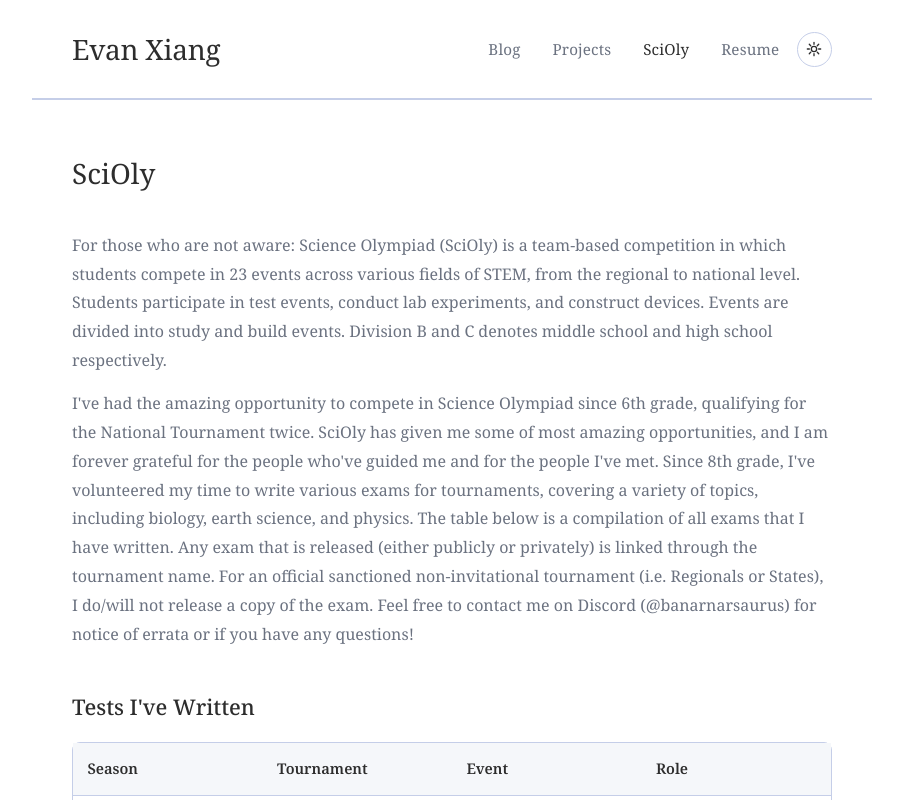
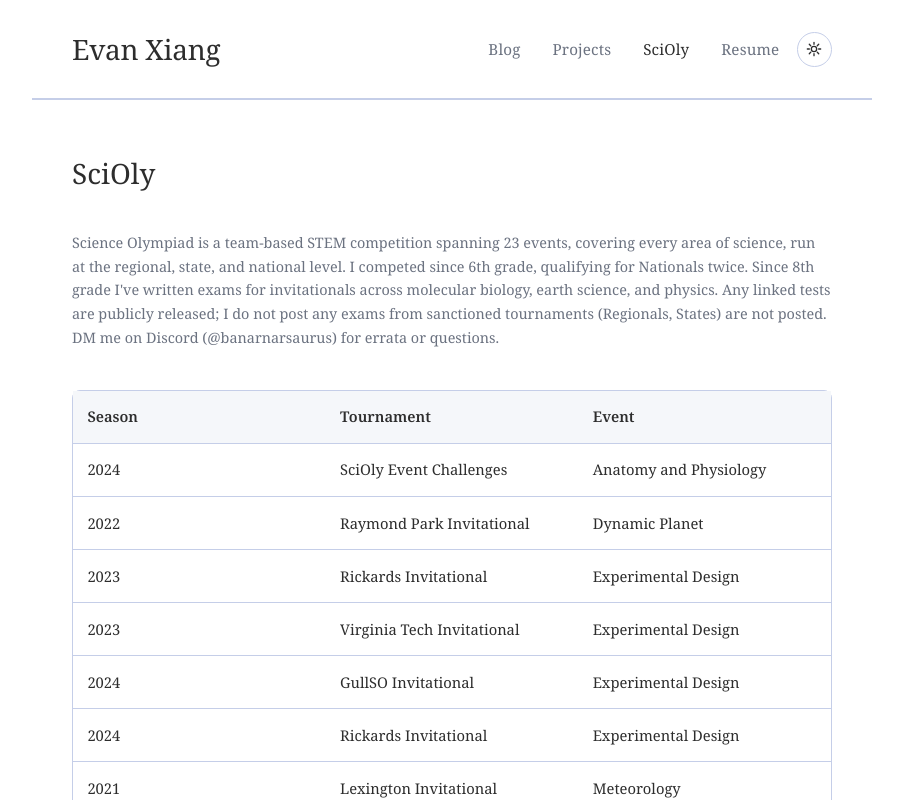
Before and after one commit to evankxiang/personalwebsite, a Next.js app: page /scioly in a window 1280 px wide. Shown: the top 800 px of the page, without its empty margins (188-1091 px from the left). Built offline with nearby package versions, Linux system fonts and the light colour scheme.

Commit message:
Scale down ISEF image, restore SciOly table, update SciOly description
Co-Authored-By: Claude Sonnet 4.6 <noreply@anthropic.com>

```diff
--- a/app/globals.css
+++ b/app/globals.css
@@ -299,7 +299,7 @@ a:hover {
 }
 
 .project-card-image {
-  width: 160px;
+  width: 120px;
   flex-shrink: 0;
   display: flex;
   align-items: center;
@@ -515,7 +515,7 @@ a:hover {
 }
 
 .scioly-table td {
-  color: var(--color-muted);
+  color: var(--color-foreground);
 }
 
 .scioly-table tr:last-child td {
--- a/app/scioly/page.tsx
+++ b/app/scioly/page.tsx
@@ -169,33 +169,19 @@ export default function SciOly() {
     return a.tournament.localeCompare(b.tournament);
   });
 
+
+
   return (
     <>
       <h1 className="page-title">SciOly</h1>
 
       <section className="scioly-section">
-        <p>
-          For those who are not aware: Science Olympiad (SciOly) is a team-based competition in which students compete in 23 events across various fields of STEM, from the regional to national level. Students participate in test events, conduct lab experiments, and construct devices. Events are divided into study and build events. Division B and C denotes middle school and high school respectively.
-        </p>
-        <p>
-          I&apos;ve had the amazing opportunity to compete in Science Olympiad
-          since 6th grade, qualifying for the National Tournament twice. SciOly
-          has given me some of most amazing opportunities, and I am forever
-          grateful for the people who&apos;ve guided me and for the people I&apos;ve
-          met. Since 8th grade, I&apos;ve volunteered my time to write various exams
-          for tournaments, covering a variety of topics, including biology, earth
-          science, and physics. The table below is a compilation of all exams
-          that I have written. Any exam that is released (either publicly or
-          privately) is linked through the tournament name. For an official
-          sanctioned non-invitational tournament (i.e. Regionals or States), I
-          do/will not release a copy of the exam. Feel free to contact me on
-          Discord (@banarnarsaurus) for notice of errata or if you have any
-          questions!
+        <p className="project-desc">
+          Science Olympiad is a team-based STEM competition spanning 23 events, covering every area of science, run at the regional, state, and national level. I competed since 6th grade, qualifying for Nationals twice. Since 8th grade I&apos;ve written exams for invitationals across molecular biology, earth science, and physics. Any linked tests are publicly released; I do not post any exams from sanctioned tournaments (Regionals, States) are not posted. DM me on Discord (@banarnarsaurus) for errata or questions.
         </p>
       </section>
 
       <section className="scioly-section">
-        <h2>Tests I&apos;ve Written</h2>
         <div className="scioly-table-wrap">
           <table className="scioly-table">
             <thead>
@@ -203,7 +189,6 @@ export default function SciOly() {
                 <th>Season</th>
                 <th>Tournament</th>
                 <th>Event</th>
-                <th>Role</th>
               </tr>
             </thead>
             <tbody>
@@ -220,7 +205,6 @@ export default function SciOly() {
                     )}
                   </td>
                   <td>{test.event}</td>
-                  <td>{test.role}</td>
                 </tr>
               ))}
             </tbody>
```
